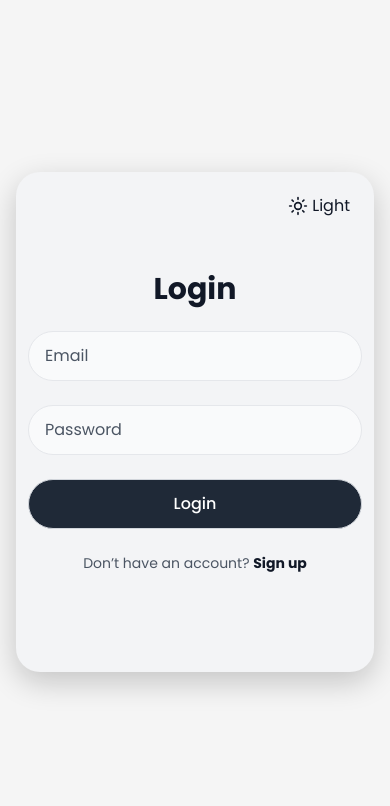
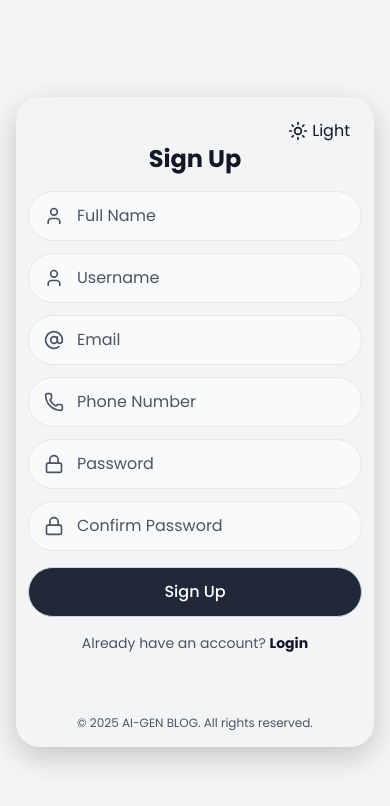
Before and after one commit to CoderMohib/AI-Blog-Gen, a React (Vite) app in the folder frontend/: page /sign-up in a window 390 px wide. Shown: the top 806 px of the page. Built offline with nearby package versions, Linux system fonts and the light colour scheme.

Commit message:
Use Yup and formik for validation and fix ui issue, reuseability, made some axios instance

```diff
--- a/frontend/eslint.config.js
+++ b/frontend/eslint.config.js
@@ -25,5 +25,10 @@ export default defineConfig([
     rules: {
       'no-unused-vars': ['error', { varsIgnorePattern: '^[A-Z_]' }],
     },
+    env: {
+    browser: true,
+    es2021: true,
+    node: true, // add this
+  },
   },
 ])
--- a/frontend/package.json
+++ b/frontend/package.json
@@ -11,10 +11,13 @@
   },
   "dependencies": {
     "@tailwindcss/vite": "^4.1.13",
+    "axios": "^1.12.2",
+    "formik": "^2.4.6",
     "lucide-react": "^0.544.0",
     "react": "^19.1.1",
     "react-dom": "^19.1.1",
-    "react-router-dom": "^7.9.1"
+    "react-router-dom": "^7.9.1",
+    "yup": "^1.7.0"
   },
   "devDependencies": {
     "@eslint/js": "^9.35.0",
--- a/frontend/src/App.css
+++ b/frontend/src/App.css
@@ -68,3 +68,4 @@
     font-family: 'Poppins', sans-serif;
   }
 }
+/* Example */
--- a/frontend/src/App.jsx
+++ b/frontend/src/App.jsx
@@ -14,7 +14,7 @@ function App() {
         <Routes>
           {/* Unprotected Routes */}
           <Route path="/login" element={<Login />} />
-          <Route path="/signup" element={<SignUp />} />
+          <Route path="/sign-up" element={<SignUp />} />
 
           {/* Protected Routes */}
           <Route
--- /dev/null
+++ b/frontend/src/components/atoms/FormSubmitBtn.jsx
@@ -0,0 +1,31 @@
+import React from "react";
+
+const Button = ({ type = "button", children, className = "", ...props }) => {
+  return (
+    <button
+      type={type}
+      className={`
+        w-full
+        sm:w-50
+        m-auto
+        py-3
+        rounded-full
+        bg-button-dark-hover
+        text-button-dark-text
+        border border-button-border
+        hover:bg-card-muted
+        hover:text-text
+        font-medium
+        transition-colors
+        cursor-pointer
+        disabled:opacity-50 disabled:cursor-not-allowed
+        ${className}
+      `}
+      {...props}
+    >
+      {children}
+    </button>
+  );
+};
+
+export default Button;
--- /dev/null
+++ b/frontend/src/components/atoms/Input.jsx
@@ -0,0 +1,48 @@
+import React from "react";
+
+const Input = ({
+  name,
+  type = "text",
+  value,
+  placeholder,
+  onChange,
+  className = "",
+  icon: Icon,
+  onIconClick,
+}) => {
+  return (
+    <div className="relative w-full">
+      {Icon && (
+        <div
+          className={`absolute inset-y-0 left-4 flex items-center ${
+            onIconClick ? "cursor-pointer" : "pointer-events-none"
+          }`}
+          onClick={onIconClick}
+        >
+          <Icon className="text-text-secondary w-5 h-5" />
+        </div>
+      )}
+      <input
+        type={type}
+        name={name}
+        value={value}
+        placeholder={placeholder}
+        onChange={onChange}
+        className={`
+          w-full
+          pl-12 pr-2 py-3
+          rounded-full
+          bg-card-soft
+          text-text
+          placeholder:text-text-secondary
+          border border-border
+          focus:outline-none focus:ring-2 focus:ring-button-border
+          transition
+          ${className}
+        `}
+      />
+    </div>
+  );
+};
+
+export default Input;
--- /dev/null
+++ b/frontend/src/components/atoms/ReservedRights.jsx
@@ -0,0 +1,8 @@
+const ReservedRights = ({className=""}) => {
+    return (
+        <p className={`text-xs sm:text-sm text-text-secondary mt-4 mb-4 md:mb-0 ${className}`}>
+            &copy; {new Date().getFullYear()} AI-GEN BLOG. All rights reserved.
+          </p>
+    );
+}
+export default ReservedRights;
--- a/frontend/src/components/forms/LoginForm.jsx
+++ b/frontend/src/components/forms/LoginForm.jsx
@@ -1,85 +1,83 @@
 import React, { useState } from "react";
 import { useNavigate, Link } from "react-router-dom";
 import { useAuth } from "@/hooks/useAuth";
+import { Formik, Form } from "formik";
+import * as Yup from "yup";
+import Input from "@/components/atoms/Input";
+import Button from "@/components/atoms/FormSubmitBtn";
+import { AtSign, Lock, Eye } from "lucide-react";
 
 const LoginForm = () => {
-  const [email, setEmail] = useState("");
-  const [password, setPassword] = useState("");
+  const navigate = useNavigate();
   const { login } = useAuth();
+  const [showPassword, setShowPassword] = useState(false);
 
-  const navigate = useNavigate();
-
-  const handleSubmit = (e) => {
-    e.preventDefault();
-    // Call API here normally
-    login({ email });
-    navigate("/dashboard");
-  };
+  // Validation schema
+  const validationSchema = Yup.object({
+    email: Yup.string().email("Invalid email").required("Email is required"),
+    password: Yup.string().min(8, "Password must be at least 8 characters").required("Password is required"),
+  });
 
   return (
-    <div className="w-full">
-      <form
-        onSubmit={handleSubmit}
-        className="
-          rounded-2xl
-          p-3
-          md:p-8
-          flex flex-col
-          gap-6
-        "
+    <Formik
+      initialValues={{ email: "", password: "" }}
+      validationSchema={validationSchema}
+      onSubmit={(values) => {
+        login({ email: values.email });
+        navigate("/dashboard");
+      }}
     >
-        <h2 className="text-3xl font-bold text-text text-center">Login</h2>
+      {({ values, handleChange, errors, touched,isSubmitting }) => (
+        <Form className="rounded-2xl p-3 md:p-8 flex flex-col gap-4  sm:gap-6 w-full">
+          <h2 className="text-2xl sm:text-3xl font-bold text-text text-center">Login</h2>
 
-        <input
+          {/* Email Input */}
+          <div>
+          <Input
+            name="email"
             type="email"
             placeholder="Email"
-          value={email}
-          onChange={(e) => setEmail(e.target.value)}
-          className="
-            w-full px-4 py-3 rounded-full bg-card-soft  text-text  placeholder:text-text-secondary border border-border focus:outline-none focus:ring-2 focus:ring-button-border transition
-          "
+            value={values.email}
+            onChange={handleChange}
+            icon={AtSign}
+            className={errors.email && touched.email ? "border-red-500" : ""}
           />
+          {errors.email && touched.email && (
+            <p className="text-red-500 text-sm ml-4 mt-1.5">{errors.email}</p>
+          )}
+          </div>
 
-        <input
-          type="password"
+          {/* Password Input */}
+          <div>
+          <Input
+            name="password"
+            type={showPassword ? "text" : "password"}
             placeholder="Password"
-          value={password}
-          onChange={(e) => setPassword(e.target.value)}
-          className="w-full px-4
-            py-3 rounded-full bg-card-soft  text-text  placeholder:text-text-secondary border border-border focus:outline-none focus:ring-2 focus:ring-button-border transition
-          "
+            value={values.password}
+            onChange={handleChange}
+            icon={showPassword ? Eye : Lock}
+            onIconClick={() => setShowPassword((prev) => !prev)}
+            className={errors.password && touched.password ? "border-red-500" : ""}
           />
+          {errors.password && touched.password && (
+            <p className="text-red-500 text-sm ml-4 mt-1.5">{errors.password}</p>
+          )}
+          </div>
 
-        <button
-          type="submit"
-          className="
-            w-full
-            py-3
-            rounded-full
-            bg-button-dark-hover
-            text-button-dark-text
-            border border-button-border
-            hover:bg-card-muted
-            hover:text-text
-            font-medium
-            transition-colors
-            cursor-pointer
-          "
-        >
-          Login
-        </button>
+          <Button type="submit" disabled={isSubmitting}>{isSubmitting ? "Logging in..." : "Login"}</Button>
 
           <p className="text-center text-text-secondary text-sm">
             Don’t have an account?{" "}
             <Link
-            to="/signup"
+              to="/sign-up"
               className="text-text hover:underline transition font-bold"
             >
               Sign up
             </Link>
           </p>
-      </form>
-    </div>
+        </Form>
+      )}
+    </Formik>
   );
 };
 
--- a/frontend/src/components/forms/SignUpForm.jsx
+++ b/frontend/src/components/forms/SignUpForm.jsx
@@ -1,208 +1,222 @@
 import React, { useState } from "react";
-import { useNavigate, Link } from "react-router-dom";
-// import { useAuth } from "@/hooks/useAuth"; // optional if you handle auth here
+import { Link, useNavigate } from "react-router-dom";
+import { Formik, Form } from "formik";
+import * as Yup from "yup";
+import Input from "@/components/atoms/Input";
+import Button from "@/components/atoms/FormSubmitBtn";
+import { User, AtSign, Lock, Phone, Eye } from "lucide-react";
 
 const SignUpForm = () => {
-  const [formData, setFormData] = useState({
-    firstName: "",
-    lastName: "",
+  const navigate = useNavigate();
+  const [showPassword, setShowPassword] = useState(false);
+  const [showConfirmPassword, setShowConfirmPassword] = useState(false);
+  const passwordRules = [
+    { regex: /.{8,}/, message: "At least 8 characters" },
+    { regex: /[A-Z]/, message: "At least one uppercase letter" },
+    { regex: /[a-z]/, message: "At least one lowercase letter" },
+    { regex: /\d/, message: "At least one number" },
+    {
+      regex: /[!@#$%^&*()_+\-=[\]{};':"\\|,.<>/?]/,
+      message: "At least one special character",
+    },
+  ];
+  const validationSchema = Yup.object({
+    fullName: Yup.string().required("Full Name is required"),
+    username: Yup.string().required("Username is required"),
+    email: Yup.string().email("Invalid email").required("Email is required"),
+    password: Yup.string()
+      .required("Password is required")
+      .test(
+        "password-strength",
+        "Password does not meet requirements",
+        (value) => {
+          if (!value) return false;
+          return passwordRules.every((rule) => rule.regex.test(value));
+        }
+      ),
+    confirmPassword: Yup.string()
+      .oneOf([Yup.ref("password"), null], "Passwords must match")
+      .required("Confirm Password is required"),
+    phone: Yup.string()
+      .matches(/^\d{10,15}$/, "Phone number is invalid")
+      .required("Phone number is required"),
+  });
+
+  return (
+    <Formik
+      initialValues={{
+        fullName: "",
         username: "",
         email: "",
         password: "",
+        confirmPassword: "",
         phone: "",
-  });
+      }}
+      validationSchema={validationSchema}
+      onSubmit={(values, { setSubmitting }) => {
+        // This is called automatically when submit starts
+        setSubmitting(true); // optional, Formik sets it automatically
 
-  const navigate = useNavigate();
-//   const { login } = useAuth(); // replace with signup if available
+        // Simulate API call
+        setTimeout(() => {
+          console.log(values);
+          setSubmitting(false); // stop submitting
+        }, 1000);
+      }}
+    >
+      {({ values, handleChange, errors, touched,isSubmitting }) => (
+        <Form className="rounded-2xl  flex flex-col gap-4 sm:gap-6 p-3">
+          <h2 className="text-2xl sm:text-3xl font-bold text-text text-center">
+            Sign Up
+          </h2>
 
-  const handleChange = (e) => {
-    const { name, value } = e.target;
-    setFormData((prev) => ({
-      ...prev,
-      [name]: value,
-    }));
-  };
+          {/* Grid: 2 columns on md+, 1 column on small screens */}
+          <div className="grid grid-cols-1 md:grid-cols-2 lg:grid-cols-1 xl:grid-cols-2 gap-3 md:gap-6 lg:gap-4">
+            <div>
+              <Input
+                name="fullName"
+                placeholder="Full Name"
+                value={values.fullName}
+                onChange={handleChange}
+                icon={User}
+                className={
+                  errors.fullName && touched.fullName ? "border-red-500" : ""
+                }
+              />
+              {errors.fullName && touched.fullName && (
+                <p className="text-red-500 text-sm ml-4 mt-1.5">
+                  {errors.fullName}
+                </p>
+              )}
+            </div>
 
-  const handleSubmit = (e) => {
-    e.preventDefault();
-    // Call your signup API here
-    // signup(formData) or login(formData)
-    alert("Signed up successfully!");
-    navigate("/login");
-  };
+            <div>
+              <Input
+                name="username"
+                placeholder="Username"
+                value={values.username}
+                onChange={handleChange}
+                icon={User}
+                className={
+                  errors.username && touched.username ? "border-red-500" : ""
+                }
+              />
+              {errors.username && touched.username && (
+                <p className="text-red-500 text-sm ml-4 mt-1.5">
+                  {errors.username}
+                </p>
+              )}
+            </div>
 
-  return (
-    <div className="w-full">
-      <form
-        onSubmit={handleSubmit}
-        className="
-          rounded-2xl
-          p-3
-          md:p-8
-          flex flex-col
-          gap-3
-          sm:gap-6
-        "
-      >
-        <h2 className="text-3xl font-bold text-text text-center">Sign Up</h2>
+            <div>
+              <Input
+                name="email"
+                type="email"
+                placeholder="Email"
+                value={values.email}
+                onChange={handleChange}
+                icon={AtSign}
+                className={
+                  errors.email && touched.email ? "border-red-500" : ""
+                }
+              />
+              {errors.email && touched.email && (
+                <p className="text-red-500 text-sm ml-4 mt-1.5">
+                  {errors.email}
+                </p>
+              )}
+            </div>
 
-        {/* First Name */}
-        <input
-          type="text"
-          name="firstName"
-          placeholder="First Name"
-          value={formData.firstName}
+            <div>
+              <Input
+                name="phone"
+                type="tel"
+                placeholder="Phone Number"
+                value={values.phone}
                 onChange={handleChange}
-          className="
-            w-full
-            px-4
-            py-3
-            rounded-full
-            bg-card-soft
-            text-text
-            placeholder:text-text-secondary
-            border border-border
-            focus:outline-none focus:ring-2 focus:ring-button-border
-            transition
-          "
+                icon={Phone}
+                className={
+                  errors.phone && touched.phone ? "border-red-500" : ""
+                }
+              />
+              {errors.phone && touched.phone && (
+                <p className="text-red-500 text-sm ml-4 mt-1.5">
+                  {errors.phone}
+                </p>
+              )}
+            </div>
+
+            <div>
+              <Input
+                name="password"
+                type={showPassword ? "text" : "password"}
+                placeholder="Password"
+                value={values.password}
+                onChange={handleChange}
+                icon={showPassword ? Eye : Lock}
+                onIconClick={() => setShowPassword((prev) => !prev)}
+                className={
+                  errors.password && touched.password ? "border-red-500" : ""
+                }
               />
 
-        {/* Last Name */}
-        <input
-          type="text"
-          name="lastName"
-          placeholder="Last Name"
-          value={formData.lastName}
+              {/* Dynamic error sentence */}
+              {touched.password && values.password && (
+                <p className="text-red-500 text-sm ml-4 mt-1.5">
+                  {passwordRules
+                    .filter((rule) => !rule.regex.test(values.password)) // only unmet rules
+                    .map((rule) => rule.message)
+                    .join(", ")}{" "}
+                  {/* join into a sentence */}
+                </p>
+              )}
+
+              {/* Final validation message from Formik */}
+              {errors.password &&
+                touched.password &&
+                values.password === "" && (
+                  <p className="text-red-500 text-sm ml-4 mt-1.5">
+                    {errors.password}
+                  </p>
+                )}
+            </div>
+
+            <div>
+              <Input
+                name="confirmPassword"
+                type={showConfirmPassword ? "text" : "password"}
+                placeholder="Confirm Password"
+                value={values.confirmPassword}
                 onChange={handleChange}
-          className="
-            w-full
-            px-4
-            py-3
-            rounded-full
-            bg-card-soft
-            text-text
-            placeholder:text-text-secondary
-            border border-border
-            focus:outline-none focus:ring-2 focus:ring-button-border
-            transition
-          "
+                icon={showConfirmPassword ? Eye : Lock}
+                onIconClick={() => setShowConfirmPassword((prev) => !prev)}
+                className={
+                  errors.confirmPassword && touched.confirmPassword
+                    ? "border-red-500"
+                    : ""
+                }
               />
+              {errors.confirmPassword && touched.confirmPassword && (
+                <p className="text-red-500 text-sm ml-4 mt-1.5">
+                  {errors.confirmPassword}
+                </p>
+              )}
+            </div>
+          </div>
 
-        {/* Username */}
-        <input
-          type="text"
-          name="username"
-          placeholder="Username"
-          value={formData.username}
-          onChange={handleChange}
-          className="
-            w-full
-            px-4
-            py-3
-            rounded-full
-            bg-card-soft
-            text-text
-            placeholder:text-text-secondary
-            border border-border
-            focus:outline-none focus:ring-2 focus:ring-button-border
-            transition
-          "
-        />
-
-        {/* Email */}
-        <input
-          type="email"
-          name="email"
-          placeholder="Email"
-          value={formData.email}
-          onChange={handleChange}
-          className="
-            w-full
-            px-4
-            py-3
-            rounded-full
-            bg-card-soft
-            text-text
-            placeholder:text-text-secondary
-            border border-border
-            focus:outline-none focus:ring-2 focus:ring-button-border
-            transition
-          "
-        />
-
-        {/* Password */}
-        <input
-          type="password"
-          name="password"
-          placeholder="Password"
-          value={formData.password}
-          onChange={handleChange}
-          className="
-            w-full
-            px-4
-            py-3
-            rounded-full
-            bg-card-soft
-            text-text
-            placeholder:text-text-secondary
-            border border-border
-            focus:outline-none focus:ring-2 focus:ring-button-border
-            transition
-          "
-        />
-
-        {/* Phone Number */}
-        <input
-          type="tel"
-          name="phone"
-          placeholder="Phone Number"
-          value={formData.phone}
-          onChange={handleChange}
-          className="
-            w-full
-            px-4
-            py-3
-            rounded-full
-            bg-card-soft
-            text-text
-            placeholder:text-text-secondary
-            border border-border
-            focus:outline-none focus:ring-2 focus:ring-button-border
-            transition
-          "
-        />
-
-        {/* Submit Button */}
-        <button
-          type="submit"
-          className="
-            w-full
-            py-3
-            rounded-full
-            bg-button-dark-hover
-            text-button-dark-text
-            border border-button-border
-            hover:bg-card-muted
-            hover:text-text
-            font-medium
-            transition-colors
-            cursor-pointer
-          "
-        >
-          Sign Up
-        </button>
+          <Button type="submit" disabled={isSubmitting}>
+            {isSubmitting ? "Submitting..." : "Sign Up"}
+          </Button>
 
           <p className="text-center text-text-secondary text-sm">
             Already have an account?{" "}
-          <Link
-            to="/login"
-            className="text-text hover:underline transition font-bold"
-          >
+            <Link to="/login" className="text-text hover:underline font-bold">
               Login
             </Link>
           </p>
-      </form>
-    </div>
+        </Form>
+      )}
+    </Formik>
   );
 };
 
--- a/frontend/src/pages/Login.jsx
+++ b/frontend/src/pages/Login.jsx
@@ -1,3 +1,4 @@
+import ReservedRights from "@/components/atoms/ReservedRights";
 import LoginForm from "@/components/forms/LoginForm";
 import SideSection from "@/components/SideSection";
 import ThemeToggle from "@/components/ThemeToggle";
@@ -12,6 +13,7 @@ const Login = () => {
           <div className="w-full max-w-lg">
             <LoginForm />
           </div>
+          <ReservedRights className="absolute bottom-6 left-1/2 transform -translate-x-1/2" />
         </div>
       </div>
     </div>
--- a/frontend/src/pages/Signup.jsx
+++ b/frontend/src/pages/Signup.jsx
@@ -1,3 +1,4 @@
+import ReservedRights from "@/components/atoms/ReservedRights";
 import SignUpForm from "@/components/forms/SignUpForm";
 import SideSection from "@/components/SideSection";
 import ThemeToggle from "@/components/ThemeToggle";
@@ -5,13 +6,16 @@ import ThemeToggle from "@/components/ThemeToggle";
 const SignUp = () => {
   return (
     <div className="min-h-screen bg-background text-text flex items-center justify-center p-4 sm:p-8 md:p-16">
-      <div className="flex flex-col lg:flex-row w-full max-w-screen-2xl min-h-[700px] sm:min-h-[650px] bg-card-muted lg:bg-card rounded-3xl shadow-[0_10px_30px_var(--shadow-color)] overflow-hidden ">
+      <div className="flex flex-col lg:flex-row w-full max-w-screen-2xl min-h-[650px] sm:min-h-[650px] bg-card-muted lg:bg-card rounded-3xl shadow-[0_10px_30px_var(--shadow-color)] overflow-hidden ">
         <SideSection />
-        <div className=" max-h-[700px] sm:max-h-[650px] lg:w-1/2 flex flex-col items-center justify-center md:p-12 relative ">
-          <ThemeToggle  className="absolute right-0 top-4 md:right-3" />
-          <div className="w-full max-w-lg">
-            <SignUpForm />
+        <div className="w-full min-h-[650px]  sm:min-h-[650px] lg:w-1/2 flex flex-col items-center justify-center md:p-6 relative ">
+          <ThemeToggle className="absolute right-0 top-4 md:right-3" />
+          <div className="flex-1 flex items-center justify-center">
+            <div className="w-full h-full flex flex-col justify-center">
+              <SignUpForm />
+            </div>
           </div>
+          <ReservedRights />
         </div>
       </div>
     </div>
```
Also changed, not shown: frontend/src/utils/Api/axiosInstance.js (added, +53 -0 lines), 2 other files (tests, documents, lock files or other folders). Lines whose indentation alone changed are shown as unchanged.
